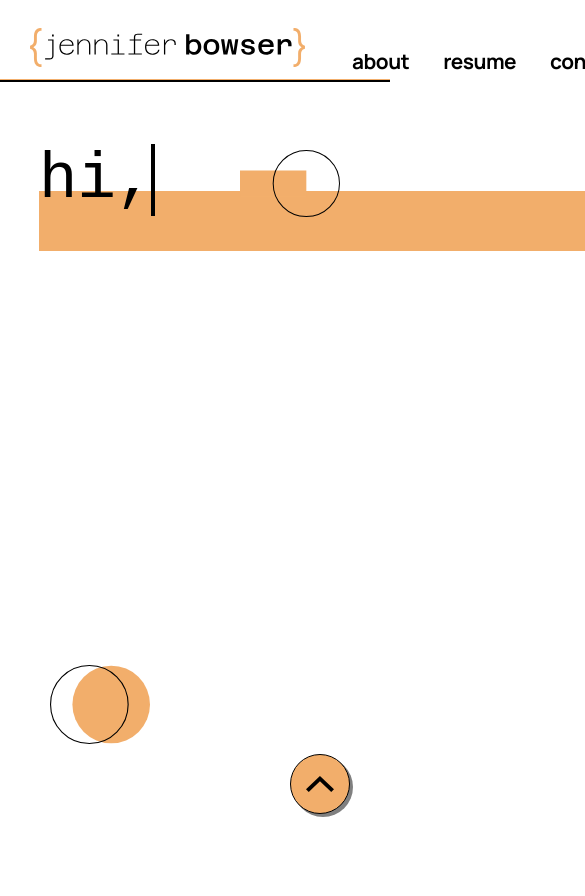
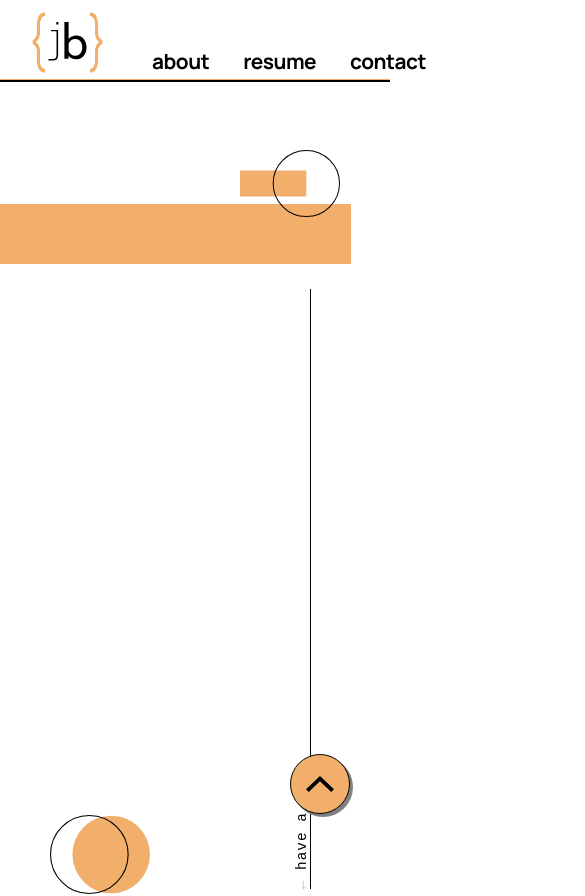
Before and after one commit to jennifer-bowser/jb-dev, a React (Vite) app: page / in a window 390 px wide. Shown: the top 896 px of the page, 585 px wide, since content can reach past the window. Built offline with nearby package versions, Linux system fonts and the light colour scheme; a web font is replaced by a local one.

Commit message:
makes nav logo resize dynamically based on window size

```diff
--- a/src/components/navigation/Navbar.css
+++ b/src/components/navigation/Navbar.css
@@ -5,6 +5,7 @@
     display: flex;
     height: 82px;
     justify-content: space-between;
+    object-fit: contain;
     padding: 20px 30px 5px 30px;
     position: absolute;
     top: 0px;
@@ -12,6 +13,7 @@
     z-index: 1;
 }
 
+/* accent line @ bottom of Navbar*/
 .Navbar::after{
     content: "";
     width: 100%;
@@ -26,3 +28,13 @@
 .Navbar img{
     align-self: center;
 }
+
+.Navbar .FullLogo{
+    width: 275px;
+}
+
+.Navbar .MiniLogo{
+    max-width: 75px;
+    width: 75px;
+    margin-bottom: 10px;
+}
--- a/src/components/navigation/Navbar.jsx
+++ b/src/components/navigation/Navbar.jsx
@@ -1,10 +1,29 @@
 import NavMenu from "./NavMenu"
+import fullLogo from "../../assets/jb-dev-logos/jb-logo-full.svg";
+import miniLogo from "../../assets/jb-dev-logos/jb-logo-mini.svg";
+import { useState, useEffect } from "react";
 import "./Navbar.css"
 
 export default function Navbar({ sections }) {
+    // used to switch to miniLogo if window gets too small
+    const[windowWidth, setWindowWidth] = useState(window.innerWidth);
+    let useMiniLogo = windowWidth <= 850;
+
+    useEffect( () => {
+        function handleResize() {
+            setWindowWidth(window.innerWidth);
+        }
+
+        window.addEventListener('resize', handleResize)
+
+        return _ => {
+            window.removeEventListener('resize', handleResize)
+        }
+    });
+
     return (
         <div className="Navbar">
-            <img src="src/assets/jb-dev-logos/jb-logo-full.svg" width="275px" />
+            <img src={useMiniLogo ? miniLogo : fullLogo} className={useMiniLogo ? "MiniLogo" : "FullLogo"} height="75"/>
             <NavMenu sections={sections} />
         </div>
     )
--- a/src/components/splashbox-components/Separator.css
+++ b/src/components/splashbox-components/Separator.css
@@ -30,3 +30,9 @@
     width: 1px;
     height: 100%;
 }
+
+@media (max-width: 1540px){
+    .Separator{
+        margin: 0 40px;
+    }
+}
--- a/src/components/splashbox-components/Splashbox.css
+++ b/src/components/splashbox-components/Splashbox.css
@@ -31,3 +31,14 @@
     bottom: 100px;
     left: 50px;
 }
+
+@media (max-width: 1180px){
+    .Splashbox-Content-Wrapper{
+        flex-wrap: wrap;
+        justify-content: flex-end;
+    }
+
+    #Splashbox-CircleOutlineSolid{
+        bottom: -50px;
+    }
+}
--- a/src/components/splashbox-components/SplashboxBulletList.css
+++ b/src/components/splashbox-components/SplashboxBulletList.css
@@ -30,3 +30,9 @@
     font-family: var(--mono-font);
     font-weight: 200;
 }
+
+@media (max-width: 1540px){
+    .SplashboxBulletList .BulletList {
+        font-size: 1.5em;
+    }
+}
--- a/src/components/splashbox-components/TypingLetters.css
+++ b/src/components/splashbox-components/TypingLetters.css
@@ -68,3 +68,19 @@
     width: 100%;
     z-index: -1;
 }
+
+@media (max-width: 1540px ) {
+    .TypingLetters-Text {
+        font-size: 3em;
+    }
+}
+
+@media (max-width: 1180px){
+    .TypingLetters{
+        height: auto;
+    }
+
+    .TypingLetters-Text{
+        font-size: 3em;
+    }
+}
```
